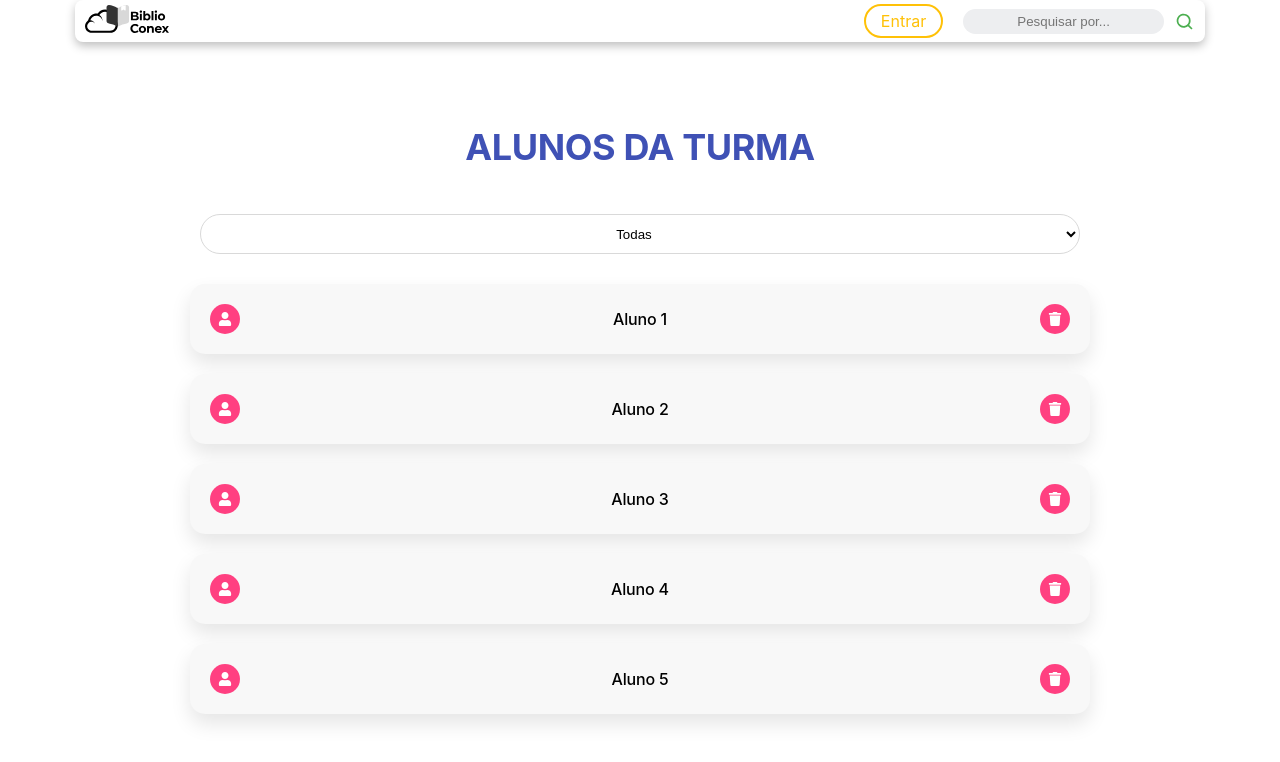
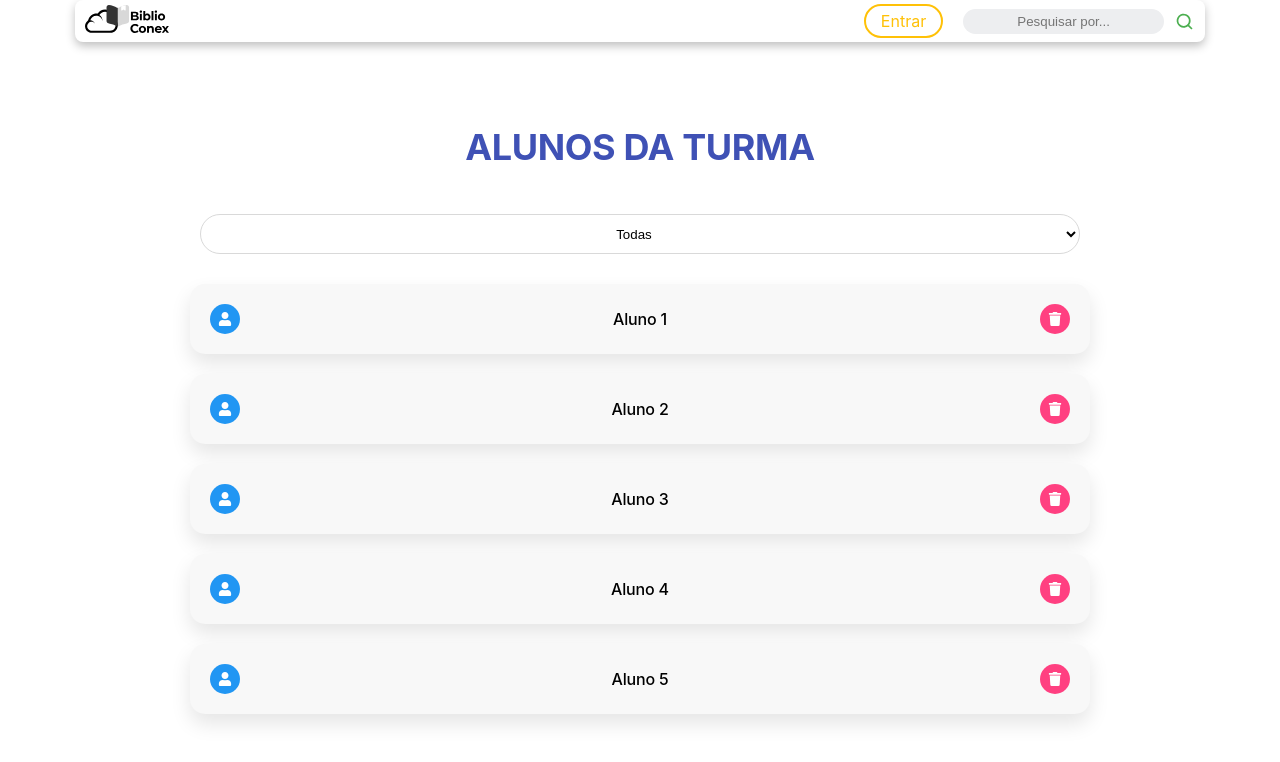
Before and after one commit to ES-231-gp2/frontend, a React (Create React App) app in the folder biblioconex/: page /alunos in a window 1280 px wide. Shown: the top 762 px of the page. Built offline with nearby package versions, Linux system fonts and the light colour scheme; what axios-mock-adapter would draw is missing.

Commit message:
add campos de descrição e link para o professor cadastrar livro da turma

```diff
--- a/biblioconex/src/components/Card/Card.css
+++ b/biblioconex/src/components/Card/Card.css
@@ -1,4 +1,4 @@
-.Turma {
+.Card {
     width: 80%;
     margin: 20px auto;
     flex-shrink: 0;
@@ -9,7 +9,6 @@
     display: flex;
     justify-content: space-between;
   }
-
 
   .Nome-turma {
     margin: 10px;
@@ -26,7 +25,8 @@
     align-items: center;
   }
 
-.Botao-excluir {
+  .Botao-excluir,
+  .user-aluno {
     width: 30px;
     height: 30px;
     margin: 10px;
@@ -44,26 +44,12 @@
   }
 
   .user-aluno {
-    width: 30px;
-    height: 30px;
-    margin: 10px;
-    flex-shrink: 0;
-    border-radius: 100%;
-    background: #FF4081;
-    color: white;
-    font-weight: bolder;
-    font-size: 14px;
-    text-align: center;
-    display: flex;
-    justify-content: center;
-    align-items: center;
-    cursor: pointer;
+    background: #2196F3; /* Cor azul para tipo "aluno" */
   }
 
   .link-user-aluno {
     text-decoration: none;
   }
-
 
   .Botao-excluir:active {
     width: 26px;
--- a/biblioconex/src/components/Card/Card.js
+++ b/biblioconex/src/components/Card/Card.js
@@ -1,8 +1,7 @@
 import React, { useState } from "react";
 import "./Card.css";
 import { Link } from "react-router-dom";
-import { FaUser, FaTrash } from 'react-icons/fa';
-
+import { FaUser, FaTrash } from "react-icons/fa";
 
 export default function Card(props) {
   const [showDeleteConfirmation, setShowDeleteConfirmation] = useState(false);
@@ -18,10 +17,13 @@ export default function Card(props) {
   };
 
   return (
-    <div className="Turma">
+    <div className="Card">
       {showDeleteConfirmation && (
         <div className="Exclusao-confirmacao">
-          <p>Tem certeza de que deseja excluir a turma "{props.nome}"?</p>
+          <p>
+            Tem certeza de que deseja excluir{" "}
+            {props.tipo === "aluno" ? "o aluno" : "a turma"} "{props.nome}"?
+          </p>
           <button onClick={handleConfirmDelete}>Sim</button>
           <button onClick={() => setShowDeleteConfirmation(false)}>
             Cancelar
@@ -30,12 +32,16 @@ export default function Card(props) {
       )}
       {!showDeleteConfirmation && (
         <>
-          <Link to={`/perfil-aluno/${props.nome}`} className="link-user-aluno">
-            <div className="user-aluno"><FaUser/></div>
-          </Link>
+          {props.tipo === "aluno" && (
+            <Link to={`/perfil-aluno/`} className="link-user-aluno">
+              <div className="user-aluno">
+                <FaUser />
+              </div>
+            </Link>
+          )}
           <p className="Nome-turma">{props.nome}</p>
           <div className="Botao-excluir" onClick={handleDeleteClick}>
-            <FaTrash/>
+            <FaTrash />
           </div>
         </>
       )}
--- a/biblioconex/src/containers/Alunos/Alunos.js
+++ b/biblioconex/src/containers/Alunos/Alunos.js
@@ -10,27 +10,40 @@ export default function Alunos() {
 
   // Array de alunos (você pode obter esses dados de onde preferir)
   const alunos = [
-    { nome: "Aluno 1", turma: "Turma 1" },
-    { nome: "Aluno 2", turma: "Turma 2" },
-    { nome: "Aluno 3", turma: "Turma 1" },
-    { nome: "Aluno 4", turma: "Turma 3" },
-    { nome: "Aluno 5", turma: "Turma 2" },
+    { nome: "Aluno 1", tipo: "aluno", turma: "Turma 1" },
+    { nome: "Aluno 2", tipo: "aluno", turma: "Turma 2" },
+    { nome: "Aluno 3", tipo: "aluno", turma: "Turma 1" },
+    { nome: "Aluno 4", tipo: "aluno", turma: "Turma 3" },
+    { nome: "Aluno 5", tipo: "aluno", turma: "Turma 2" },
+    { nome: "Turma 1", tipo: "turma" },
+    { nome: "Turma 2", tipo: "turma" },
+    { nome: "Turma 3", tipo: "turma" },
   ];
 
   // Função para renderizar os alunos com base na turma selecionada
   const renderAlunos = () => {
     if (turmaSelecionada === "Todas") {
-      return alunos.map((aluno, index) => (
-        <Card key={index} nome={aluno.nome} />
-      ));
+      // Se "Todas" estiver selecionada, renderize todos os alunos
+      return alunos
+        .filter((aluno) => aluno.tipo === "aluno")
+        .map((aluno, index) => (
+          <Card key={index} nome={aluno.nome} tipo={aluno.tipo} onDelete={() => handleDeleteAluno(aluno.nome)} />
+        ));
     } else {
-      const alunosFiltrados = alunos.filter(
-        (aluno) => aluno.turma === turmaSelecionada
+      // Filtrar e renderizar somente alunos da turma selecionada
+      const alunosDaTurmaSelecionada = alunos.filter(
+        (aluno) => aluno.turma === turmaSelecionada && aluno.tipo === "aluno"
       );
-      return alunosFiltrados.map((aluno, index) => (
-        <Card key={index} nome={aluno.nome} />
+      return alunosDaTurmaSelecionada.map((aluno, index) => (
+        <Card key={index} nome={aluno.nome} tipo={aluno.tipo} onDelete={() => handleDeleteAluno(aluno.nome)} />
       ));
     }
+  };
+
+  // Função para lidar com a exclusão de alunos
+  const handleDeleteAluno = (nomeAluno) => {
+    // Implemente a lógica para excluir o aluno com base no nome
+    console.log(`Excluir aluno: ${nomeAluno}`);
   };
 
   return (
--- a/biblioconex/src/containers/Perfis/Professor.js
+++ b/biblioconex/src/containers/Perfis/Professor.js
@@ -1,27 +1,50 @@
-import { Link } from 'react-router-dom'
-import "./professor.css"
+import React, { useState } from 'react';
+import { Link } from 'react-router-dom';
+import './professor.css';
 
 function Professor() {
-    return (
-        <div class='Professor'>
-            <h1>MEU PERFIL</h1>
-            <h4 class='info'>Nome completo do professor</h4>
-            {/* transformar Turmas em link para página de turmas*/}
-            <h4 ><Link to="/turmas" class='info-turma'>Turmas</Link></h4>
+  // Suponha que você tenha a lista de turmas do professor
+  const turmasDoProfessor = ['Turma A', 'Turma B', 'Turma C'];
 
-            <div className='Professor-contents'>
-                <h2>REGISTRA TEXTO</h2>
-                <div className='Contents-card'>
-                    <input placeholder="Nome do texto"></input>
-                    <input placeholder="Turma do texto"></input>
-                    <div className='botao-salvar'>Salvar</div>
-                </div>
+  const [turmaSelecionada, setTurmaSelecionada] = useState('');
 
-               {/*<div className='botao' style={{flex: "right"}}>Alterar dados</div>*/}
+  const handleTurmaChange = (event) => {
+    setTurmaSelecionada(event.target.value);
+  };
 
-            </div >
+  return (
+    <div className="Professor">
+      <h1>MEU PERFIL</h1>
+      <h4 className="info">Nome completo do professor</h4>
+
+      <h4>
+        <Link to="/turmas" className="info-turma">
+          CLIQUE PARA TER ACESSO A TODAS AS SUAS TURMAS
+        </Link>
+      </h4>
+
+      <div className="Professor-contents">
+        <h2>REGISTRAR TEXTO</h2>
+        <div className="Contents-card">
+          <input placeholder="Nome do texto"></input>
+
+          {/* Dropdown de seleção para turmas do professor */}
+          <select value={turmaSelecionada} onChange={handleTurmaChange}>
+            <option value="">Selecione uma turma</option>
+            {turmasDoProfessor.map((turma, index) => (
+              <option key={index} value={turma}>
+                {turma}
+              </option>
+            ))}
+          </select>
+
+          <input placeholder="Descrição"></input>
+          <input placeholder="Link para o texto"></input>
+          <div className="botao-salvar">Salvar</div>
         </div>
-    );
+      </div>
+    </div>
+  );
 }
 
 export default Professor;
--- a/biblioconex/src/containers/Turmas/Turmas.js
+++ b/biblioconex/src/containers/Turmas/Turmas.js
@@ -19,7 +19,7 @@ export default function Turmas() {
         <div className='Turmas-contents'>
             <h1 className='h1-turmas'>TURMAS</h1>
             {turmas.map((turma) => (
-                <Card key={turma.id} nome={turma.nome} onDelete={handleDelete} />
+                <Card tipo="turma" key={turma.id} nome={turma.nome} onDelete={handleDelete} />
             ))}
         </div>
     );
```
Lines whose indentation alone changed are shown as unchanged.
